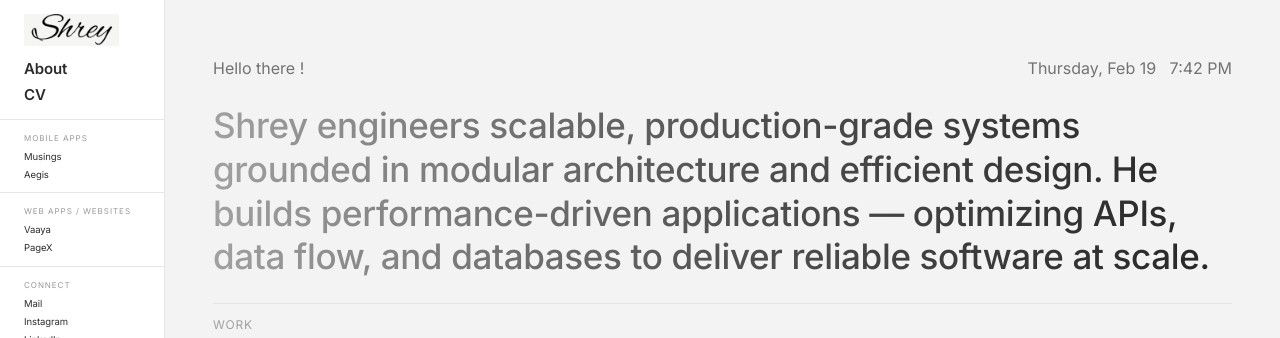
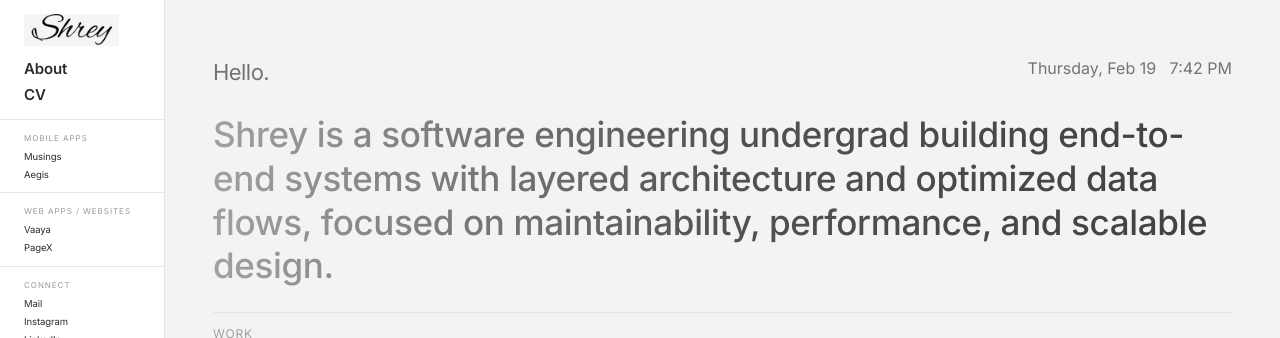
Before and after one commit to shreysircar/Portfolio, a Next.js app: page / in a window 1280 px wide. Shown: the top 338 px of the page. Built offline with nearby package versions, Linux system fonts and the light colour scheme.

Commit message:
homepage ui

```diff
--- a/src/app/page.tsx
+++ b/src/app/page.tsx
@@ -7,6 +7,7 @@ import {
   Wrench,
   ArrowUpRight   // ADD THIS
 } from "lucide-react";
+import { motion } from "framer-motion";
 import ProductCard from "@/components/ui/ProductCard";
 import { useState } from "react";
 import MacModal from "@/components/ui/MacModal";
@@ -34,9 +35,18 @@ export default function Home() {
   {/* Top Row */}
   <div className="flex justify-between items-start mb-6">
 
-    <p className="text-base text-neutral-500">
-      Hello there !
-    </p>
+<motion.p
+  initial={{ opacity: 0, y: 10, scale: 0.97 }}
+  animate={{ opacity: 1, y: 0, scale: 1 }}
+  transition={{
+    duration: 1.2,
+    delay: 0.2,
+    ease: [0.16, 1, 0.3, 1], // smoother, softer ease
+  }}
+  className="text-[22px] tracking-tight text-neutral-500"
+>
+  Hello.
+</motion.p>
 
     <p className="text-base text-neutral-500">
       {formattedDate} &nbsp; {formattedTime}
@@ -54,11 +64,11 @@ export default function Home() {
       bg-gradient-to-r
       from-neutral-400
       via-neutral-600
-      to-neutral-800
+      to-neutral-700
       bg-clip-text
       text-transparent
     ">
-Shrey engineers scalable, production-grade systems grounded in modular architecture and efficient design. He builds performance-driven applications — optimizing APIs, data flow, and databases to deliver reliable software at scale.
+Shrey is a software engineering undergrad building end-to-end systems with layered architecture and optimized data flows, focused on maintainability, performance, and scalable design.
     </h1>
   </div>
 
```
